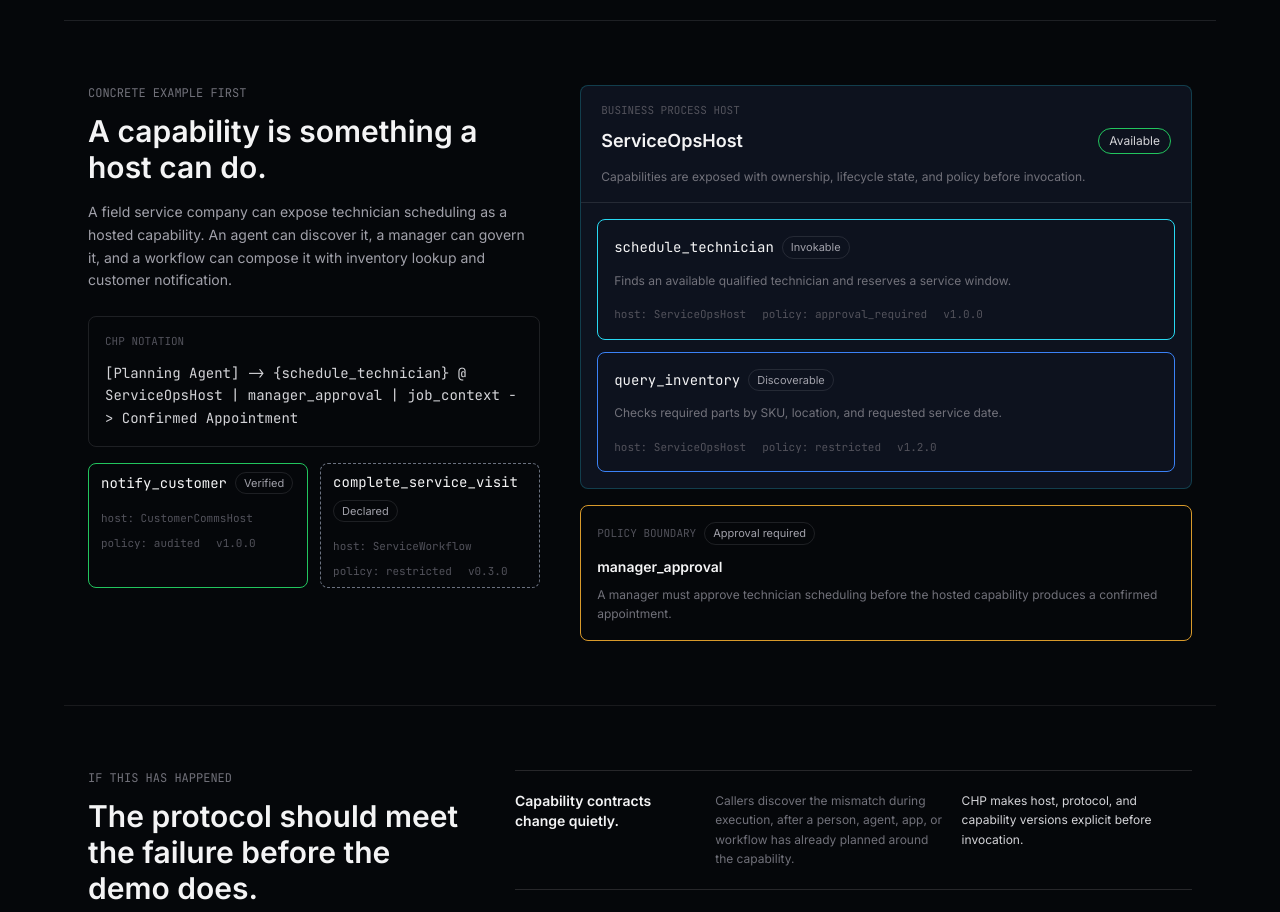
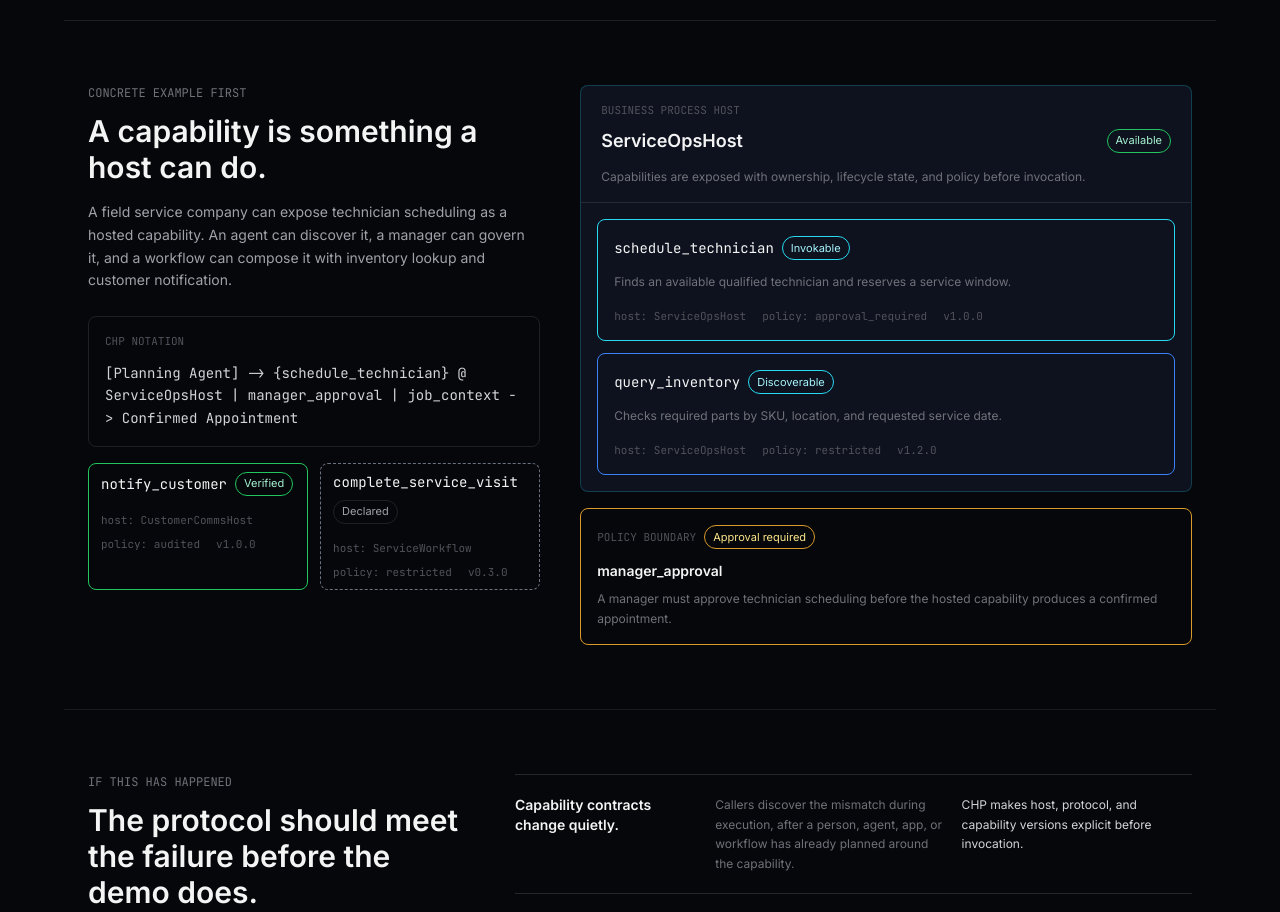
Before and after one commit to capabilityhostprotocol/chp-site, a Next.js app: page / in a window 1280 px wide. Shown: the part 842-1754 px from the top of the page. Built offline with nearby package versions, Linux system fonts and the light colour scheme.

Commit message:
Add design system primitives

```diff
--- /dev/null
+++ b/app/components/Badge.tsx
@@ -0,0 +1,26 @@
+import type { ReactNode } from 'react';
+
+type BadgeTone = 'neutral' | 'signal' | 'approved' | 'required' | 'blocked';
+
+type BadgeProps = {
+  children: ReactNode;
+  tone?: BadgeTone;
+};
+
+const TONE_STYLES: Record<BadgeTone, string> = {
+  neutral: 'border-[color:var(--color-border-subtle)] text-zinc-400',
+  signal: 'border-[color:var(--color-capability-active)] text-cyan-200',
+  approved: 'border-[color:var(--color-policy-approved)] text-emerald-200',
+  required: 'border-[color:var(--color-policy-required)] text-amber-200',
+  blocked: 'border-[color:var(--color-policy-blocked)] text-red-200',
+};
+
+export default function Badge({ children, tone = 'neutral' }: BadgeProps) {
+  return (
+    <span
+      className={`inline-flex min-h-6 items-center rounded-full border px-2 py-0.5 text-[11px] leading-none ${TONE_STYLES[tone]}`}
+    >
+      {children}
+    </span>
+  );
+}
--- a/app/components/CapabilityUnit.tsx
+++ b/app/components/CapabilityUnit.tsx
@@ -1,3 +1,5 @@
+import Badge from './Badge';
+
 type CapabilityState =
   | 'declared'
   | 'hosted'
@@ -37,6 +39,19 @@ const STATE_LABELS: Record<CapabilityState, string> = {
   verified: 'Verified',
 };
 
+const STATE_TONES: Record<
+  CapabilityState,
+  'neutral' | 'signal' | 'approved' | 'required' | 'blocked'
+> = {
+  declared: 'neutral',
+  hosted: 'signal',
+  discoverable: 'signal',
+  invokable: 'signal',
+  restricted: 'required',
+  blocked: 'blocked',
+  verified: 'approved',
+};
+
 export default function CapabilityUnit({
   name,
   description,
@@ -56,9 +71,7 @@ export default function CapabilityUnit({
     >
       <div className="flex flex-wrap items-center gap-2">
         <span className="font-mono text-sm text-zinc-100">{name}</span>
-        <span className="rounded-full border border-[color:var(--color-border-subtle)] px-2 py-0.5 text-[11px] text-zinc-400">
-          {STATE_LABELS[state]}
-        </span>
+        <Badge tone={STATE_TONES[state]}>{STATE_LABELS[state]}</Badge>
       </div>
       {description && !isCompact && (
         <p className="mt-3 text-xs leading-relaxed text-zinc-500">{description}</p>
--- a/app/components/HostFrame.tsx
+++ b/app/components/HostFrame.tsx
@@ -1,3 +1,4 @@
+import Badge from './Badge';
 import CapabilityUnit from './CapabilityUnit';
 
 type HostCapability = {
@@ -29,9 +30,9 @@ export default function HostFrame({
         <p className="font-mono text-[11px] uppercase text-zinc-600">{hostType}</p>
         <div className="mt-2 flex flex-wrap items-center justify-between gap-3">
           <h3 className="text-lg font-semibold text-zinc-100">{hostName}</h3>
-          <span className="rounded-full border border-[color:var(--color-policy-approved)] px-2.5 py-1 text-xs text-zinc-300">
+          <Badge tone={health.toLowerCase() === 'available' ? 'approved' : 'blocked'}>
             {health}
-          </span>
+          </Badge>
         </div>
         <p className="mt-3 text-xs leading-relaxed text-zinc-500">{policySummary}</p>
       </div>
--- a/app/components/PolicyBoundary.tsx
+++ b/app/components/PolicyBoundary.tsx
@@ -1,3 +1,5 @@
+import Badge from './Badge';
+
 type PolicyState = 'open' | 'restricted' | 'approval_required' | 'audited' | 'blocked';
 
 type PolicyBoundaryProps = {
@@ -22,6 +24,17 @@ const STATE_LABELS: Record<PolicyState, string> = {
   blocked: 'Blocked',
 };
 
+const STATE_TONES: Record<
+  PolicyState,
+  'neutral' | 'signal' | 'approved' | 'required' | 'blocked'
+> = {
+  open: 'approved',
+  restricted: 'required',
+  approval_required: 'required',
+  audited: 'signal',
+  blocked: 'blocked',
+};
+
 export default function PolicyBoundary({
   state,
   label,
@@ -33,9 +46,7 @@ export default function PolicyBoundary({
     >
       <div className="flex flex-wrap items-center gap-2">
         <p className="font-mono text-[11px] uppercase text-zinc-600">Policy boundary</p>
-        <span className="rounded-full border border-[color:var(--color-border-subtle)] px-2 py-0.5 text-[11px] text-zinc-400">
-          {STATE_LABELS[state]}
-        </span>
+        <Badge tone={STATE_TONES[state]}>{STATE_LABELS[state]}</Badge>
       </div>
       <h3 className="mt-3 text-sm font-semibold text-zinc-100">{label}</h3>
       <p className="mt-2 text-xs leading-relaxed text-zinc-500">{description}</p>
```
